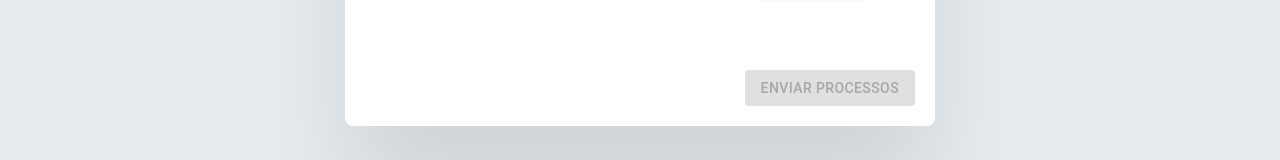
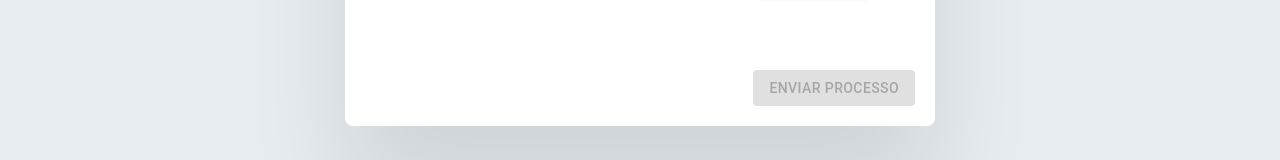
Before and after one commit to viniciusleitef/uiara, a React (Vite) app in the folder react/: page /upload in a window 1280 px wide. Shown: the part 455-615 px from the top of the page. Built offline with nearby package versions, Linux system fonts and the light colour scheme; sample sign-in values are in the browser's storage.

Commit message:
fix: Refactor button text to "Enviar Processo"

```diff
--- a/react/src/pages/Upload/index.tsx
+++ b/react/src/pages/Upload/index.tsx
@@ -204,7 +204,7 @@ export const Upload = () => {
                 !files.length || !processNumber || !responsible || !title
               }
             >
-              Enviar Processos
+              Enviar Processo
             </Button>
           </ButtonFooter>
         </ButtonFooter>
```
